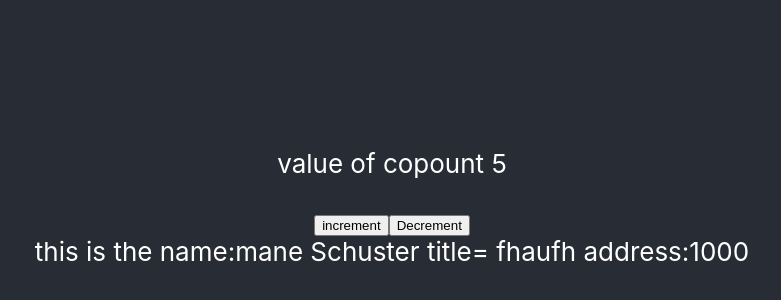
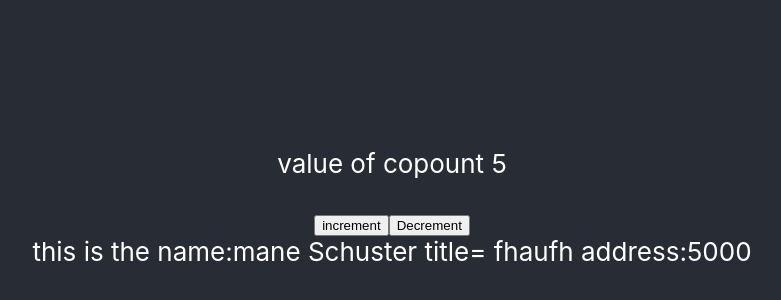
Before and after one commit to nimeshpoudel7/reactWithAmtony, a React (Create React App) app: page / in a window 1280 px wide. Shown: the part 206-506 px from the top of the page, without its empty margins (248-1029 px from the left). Built offline with nearby package versions, Linux system fonts and the light colour scheme.

Commit message:
destricting  finidhes

```diff
--- a/src/App.js
+++ b/src/App.js
@@ -29,6 +29,7 @@ function App() {
       <header className="App-header">
        <Counter/>
        {data.map(details=>{
+         console.log({...details})
          return(<Employee {...details} key={details.id} />)
        })}
       </header>
--- a/src/Employee.js
+++ b/src/Employee.js
@@ -6,7 +6,7 @@ const {street,country,zone,salary:adressSalary}=address
 
   return (
     <div>
-      <div>this is the name:{name} title= {street} address:{Employesalary}</div>
+      <div>this is the name:{name} title= {street} address:{adressSalary}</div>
     </div>
   )
 }
```
